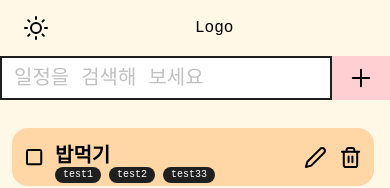
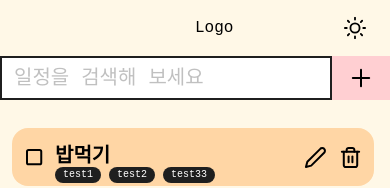
Before and after one commit to hoj0806/todo-list, a React (Vite) app: page / in a window 390 px wide. Shown: the top 188 px of the page. Built offline with nearby package versions, Linux system fonts and the light colour scheme; a web font is replaced by a local one.

Commit message:
fix : 모바일 다크모드 위치 수정

```diff
--- a/src/components/Header.jsx
+++ b/src/components/Header.jsx
@@ -49,11 +49,6 @@ function Header() {
     <header className='h-[56px] flex items-center justify-between px-6 desktop:h-[200px] desktop:px-4 desktop:pb-4 shrink-0'>
       <AppLogo />
 
-      <img
-        src={isDark ? DarkModeIcon : LightModeIcon}
-        className='w-6 h-6 ml-auto desktop:hidden cursor-pointer'
-        onClick={toggleHandler}
-      />
       <div className='flex justify-between w-full self-end'>
         <DesktopHeaderButton onClick={onClickSearchButton}>
           <img src={SearchIcon} className='mx-auto' />
@@ -71,6 +66,13 @@ function Header() {
           </DesktopHeaderButton>
         </div>
       </div>
+      <button>
+        <img
+          src={isDark ? DarkModeIcon : LightModeIcon}
+          className='w-6 h-6 desktop:hidden cursor-pointer'
+          onClick={toggleHandler}
+        />
+      </button>
     </header>
   );
 }
```
